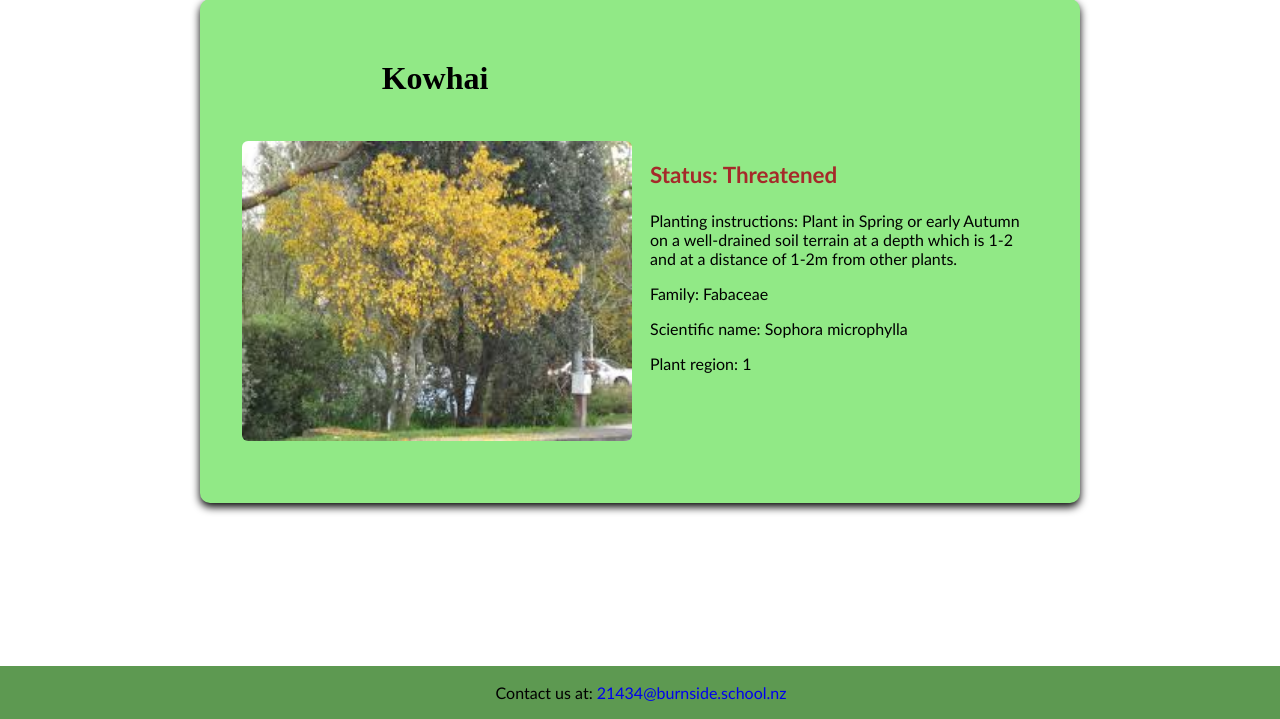
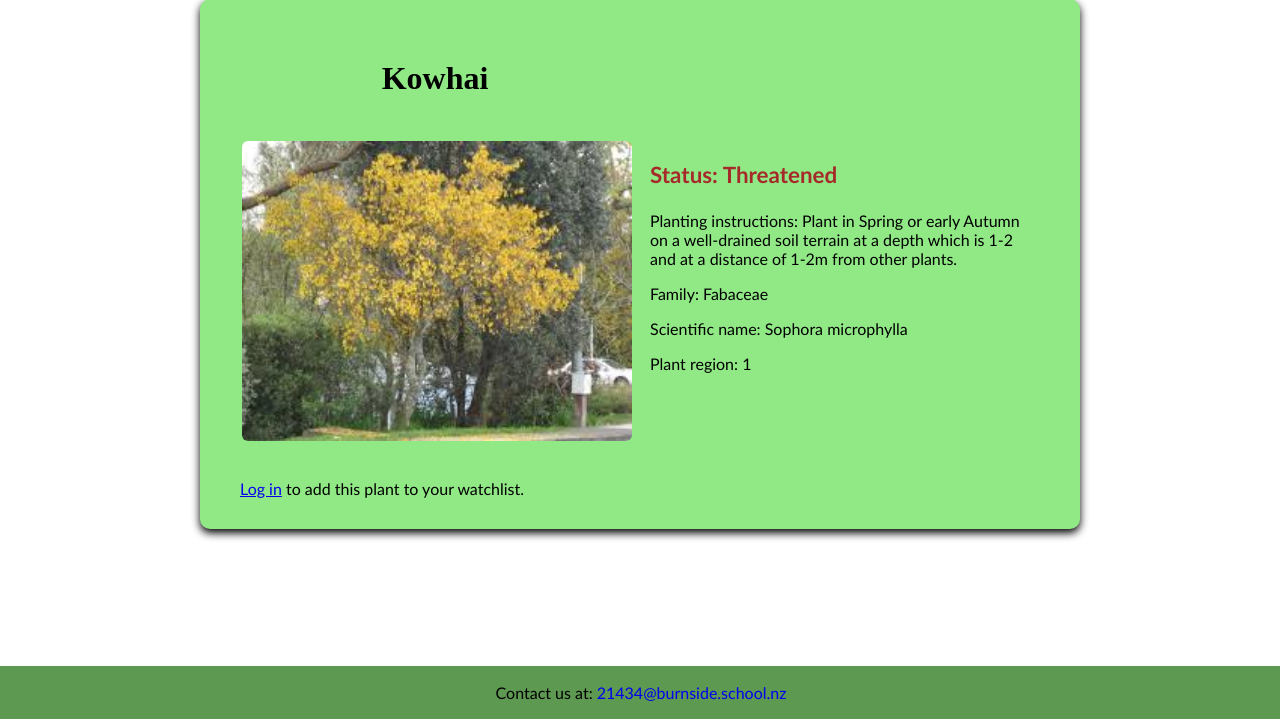
Before and after one commit to akhilasharma17/plant, a Flask app: page /plant/1 in a window 1280 px wide. Shown: the part 81-800 px from the top of the page. Run offline with Flask 3, Linux system fonts and the light colour scheme; data comes from the database, SQL or seed files in the repository; both versions use the stored data as it was after the commit.

Commit message:
created add to watchlist and remove from watchlist options, and added a db_insert query

```diff
--- a/routes.py
+++ b/routes.py
@@ -5,7 +5,7 @@ import sqlite3
 
 
 app = Flask(__name__)
-app.secret_key = 'your_secret_key'
+app.secret_key = 'k'
 
 
 # homepage and watchlist
@@ -20,7 +20,7 @@ def homepage():
             JOIN Watchlist ON Plant.id = Watchlist.plant_id
             JOIN User ON User.id = Watchlist.user_id
             WHERE User.username = ?;
-        """
+            """
         params.append(username)
         plant = db_query(query, False, params)
     else:
@@ -28,7 +28,56 @@ def homepage():
     return render_template("home.html", plant=plant, username=username)
 
 
-# function with connection to database to avoid redundant code
+@app.route('/add_to_watchlist/<int:plant_id>', methods=['POST'])
+def add_to_watchlist(plant_id):
+    username = session.get('username')
+    if not username:
+        flash("You need to log in to add plants to your watchlist")
+        return redirect('/login')
+    user_query = "SELECT id FROM User WHERE username = ?;"
+    user = db_query(user_query, single=True, params=(username,))
+    if user:
+        user_id = user[0]
+        check_query = """SELECT * FROM Watchlist
+        WHERE user_id = ? AND plant_id = ?;"""
+        existing = db_query(check_query, single=True,
+                            params=(user_id, plant_id))
+        if existing:
+            flash("This plant is already in your watchlist.", "info")
+        else:
+            insert_query = """
+                            INSERT INTO Watchlist(user_id, plant_id)
+                            VALUES (?, ?);"""
+            db_insert(insert_query, params=(user_id, plant_id))
+        flash("Plant added to your watchlist.", "success")
+    else:
+        flash("User not found.", "error")
+    return redirect(f'/plant/{plant_id}')
+
+
+@app.route('/remove_watchlist/<int:plant_id>', methods=['POST'])
+def remove_watchlist(plant_id):
+    # Get the username from the session
+    username = session.get('username')
+    if not username:
+        flash('You need to be logged in to remove plants from your watchlist.',
+              'error')
+        return redirect('/login')
+    # get the user id
+    user_query = "SELECT id FROM User WHERE username = ?"
+    user = db_query(user_query, single=True, params=(username,))
+    if not user:
+        flash('User not found.', 'error')
+        return redirect('/')
+    user_id = user[0]
+    # remove the plant from the user's watchlist
+    remove_query = "DELETE FROM Watchlist WHERE user_id = ? AND plant_id = ?"
+    db_insert(remove_query, params=(user_id, plant_id))
+    flash('Plant removed from your watchlist.', 'success')
+    return redirect('/')
+
+
+# function with connection to query database and to avoid redundant code
 def db_query(query, single=False, params=()):
     conn = sqlite3.connect('plant.db')
     cursor = conn.cursor()
@@ -40,6 +89,15 @@ def db_query(query, single=False, params=()):
         result = cursor.fetchall()
     conn.close()
     return result
+
+
+# function with connection to insert into database
+def db_insert(query, params=()):
+    conn = sqlite3.connect('plant.db')
+    cursor = conn.cursor()
+    cursor.execute(query, params)
+    conn.commit()
+    conn.close()
 
 
 # all plants page
@@ -67,6 +125,7 @@ def plant(id):
     plant_region = db_query(plant_region_query, single=True, params=(id,))
     plant_query = "SELECT * FROM Plant WHERE id=?;"
     plant = db_query(plant_query, single=True, params=(id,))
+    username = session.get('username')
     # check if the id is incorrect so that we can show the 404
     if not plant:
         abort(404)
@@ -74,7 +133,8 @@ def plant(id):
         return render_template('plant.html',
                                planting_instruction=instruction,
                                plant=plant,
-                               plant_region=plant_region)
+                               plant_region=plant_region,
+                               username=username)
 
 
 @app.route('/search', methods=['GET'])
@@ -105,24 +165,18 @@ def signup():
     if request.method == 'POST':
         username = request.form['username']
         password = request.form['password']
-        conn = sqlite3.connect('plant.db')
-        cursor = conn.cursor()
-        cursor.execute("SELECT * FROM User where username = ?", (username,))
-        existing_user = cursor.fetchone()
+        user_query = "SELECT * FROM User where username = ?"
+        existing_user = db_query(user_query, single=True, params=(username,))
         # check if the user already exists so we don't get repeat usernames
         if existing_user:
-            conn.close()
             flash('Username already exists. Please choose another one.',
                   "error")
             return redirect('/signup')
         # hash the password for extra security
         hashed_password = generate_password_hash(password)
-        cursor.execute("INSERT INTO User (username, password) VALUES (?, ?)",
-                       (username, hashed_password))
-        conn.commit()
-        conn.close()
-        flash("Your account has been created. Please log in.",
-              "success")
+        insert_query = "INSERT INTO User (username, password) VALUES (?, ?)"
+        db_insert(insert_query, params=(username, hashed_password))
+        flash("Your account has been created. Please log in.", "success")
         return redirect('/login')
     return render_template('signup.html')
 
--- a/templates/plant.html
+++ b/templates/plant.html
@@ -19,5 +19,12 @@
             <p>Scientific name: {{ plant[4] }}</p>
             <p>Plant region: {{ plant_region[1] }}</p>
         </div>
+        {% if username %}
+            <form action="/add_to_watchlist/{{ plant[0] }}" method="POST">
+                <button type="submit">Add to Watchlist</button>
+            </form>
+        {% else %}
+            <p><a href="/login">Log in</a> to add this plant to your watchlist.</p>
+        {% endif %}
     </div>
 {%endblock%}
```
Also changed, not shown: templates/home.html (+8 -3 lines), plant.db.
